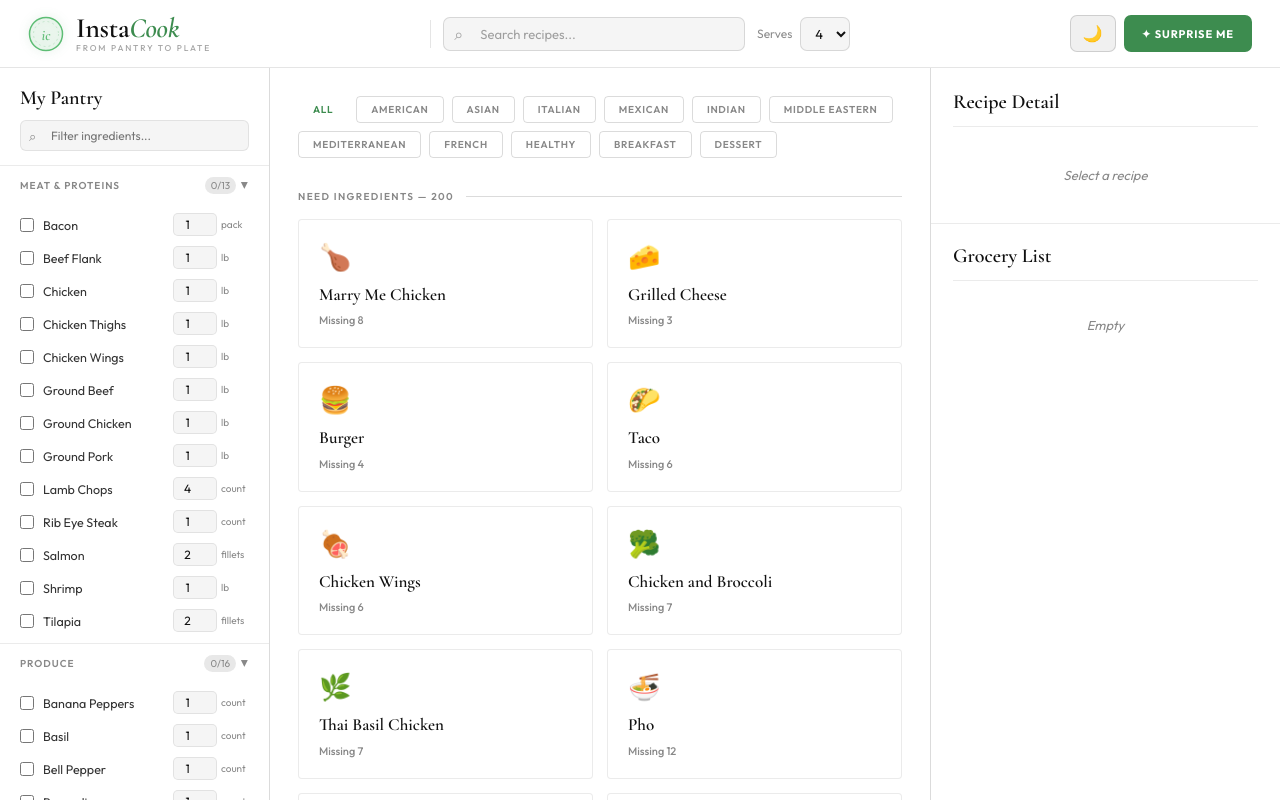
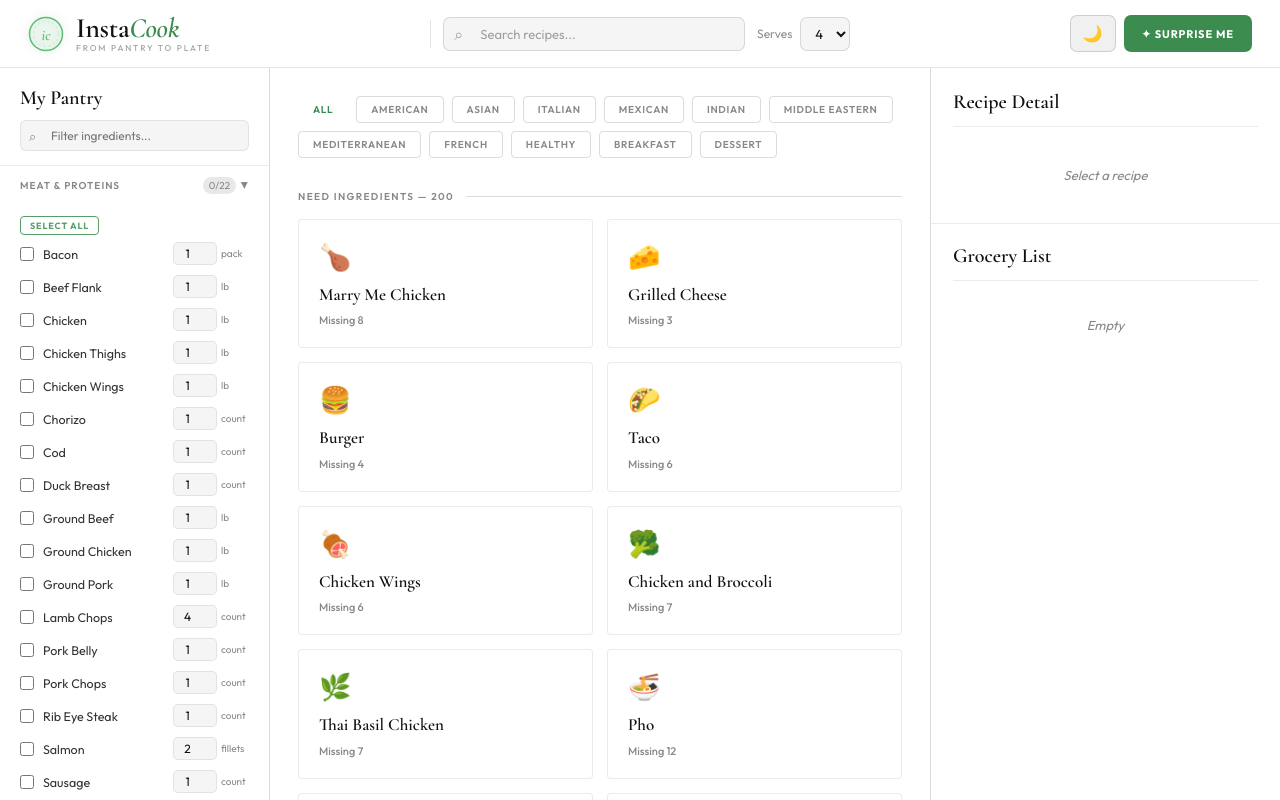
Before and after one commit to whsiao-recipe/instacook, a React (Create React App) app: page / in a window 1280 px wide. Built offline with nearby package versions, Linux system fonts and the light colour scheme.

Commit message:
Add expanded ingredients + Select All per pantry category
Added 57 new ingredients across all 6 categories. Added Select All/Deselect All button per category. Bumped PANTRY_VERSION to v9

```diff
--- a/src/App.css
+++ b/src/App.css
@@ -271,6 +271,30 @@ body {
 
 .cat-chevron { font-size: 9px; color: var(--muted); transition: transform 0.2s; }
 .cat-chevron.open { transform: rotate(90deg); }
+.cat-select-all-row {
+  padding: 5px 20px 2px;
+}
+
+.btn-select-all {
+  font-size: 9px;
+  font-weight: 700;
+  text-transform: uppercase;
+  letter-spacing: 0.09em;
+  color: var(--accent);
+  background: transparent;
+  border: 1px solid var(--accent);
+  border-radius: 4px;
+  padding: 3px 9px;
+  cursor: pointer;
+  font-family: 'Outfit', sans-serif;
+  transition: background 0.15s;
+  opacity: 0.85;
+}
+
+.btn-select-all:hover {
+  background: var(--accent-dim);
+  opacity: 1;
+}
 
 .cat-items { padding: 3px 0 6px; }
 
```
Also changed, not shown: src/App.js.
